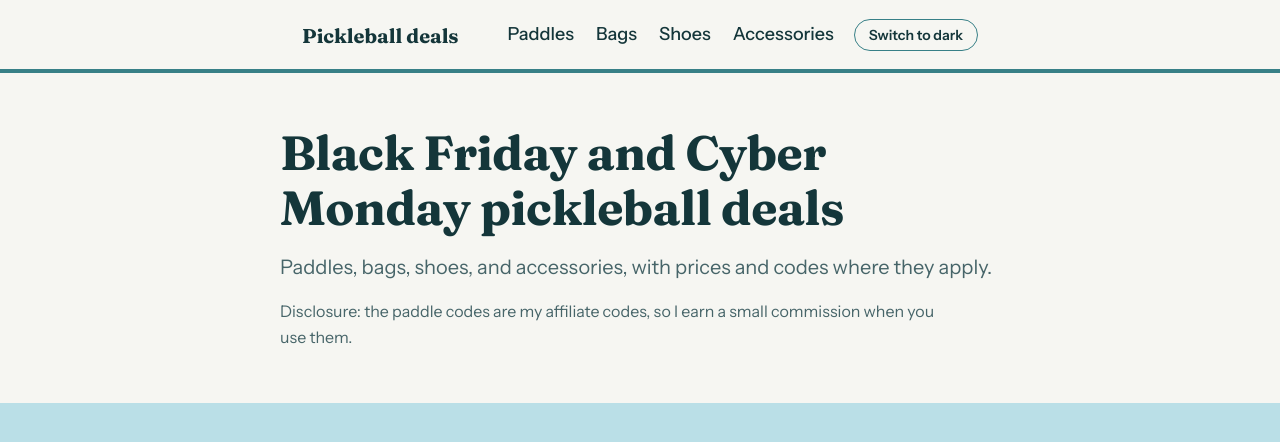
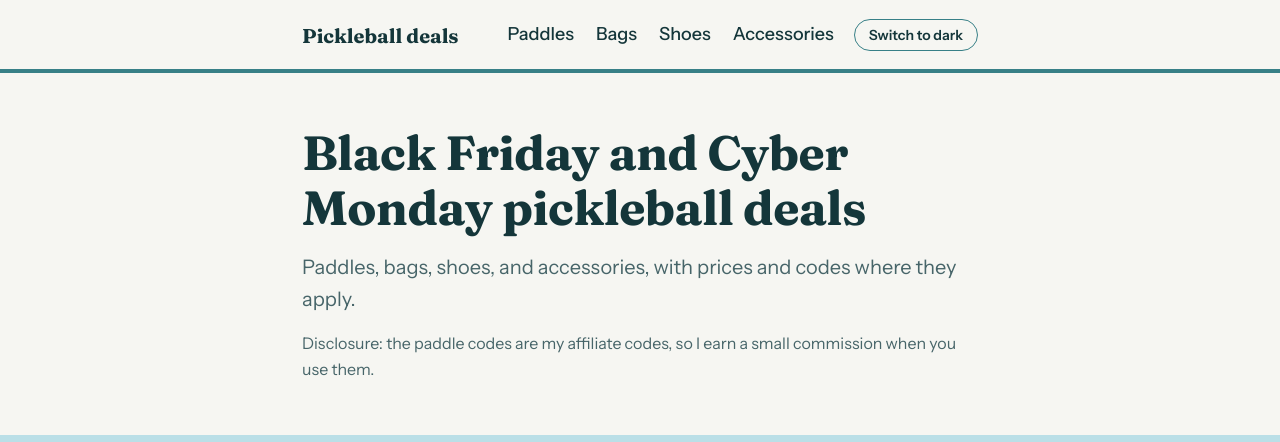
Before and after one commit to sidyadav3/pickleball-deals, a plain HTML site: page index.html in a window 1280 px wide. Shown: the top 442 px of the page. Drawn offline with Linux system fonts and the light colour scheme.

```diff
--- a/index.html
+++ b/index.html
@@ -50,7 +50,7 @@ nav a:hover{background:none;color:var(--link);border-bottom-color:var(--primary)
 .toggle:hover{background:var(--hl)}
 .toggle:focus-visible{outline:2px solid var(--primary);outline-offset:2px}
 
-.hero{padding:52px 0 40px}
+.hero{padding:52px 22px 40px}
 .hero h1{font-size:clamp(32px,6vw,48px);letter-spacing:-.01em;max-width:18ch;margin-bottom:16px}
 .hero p{font-size:20px;color:var(--muted)}
 
```
